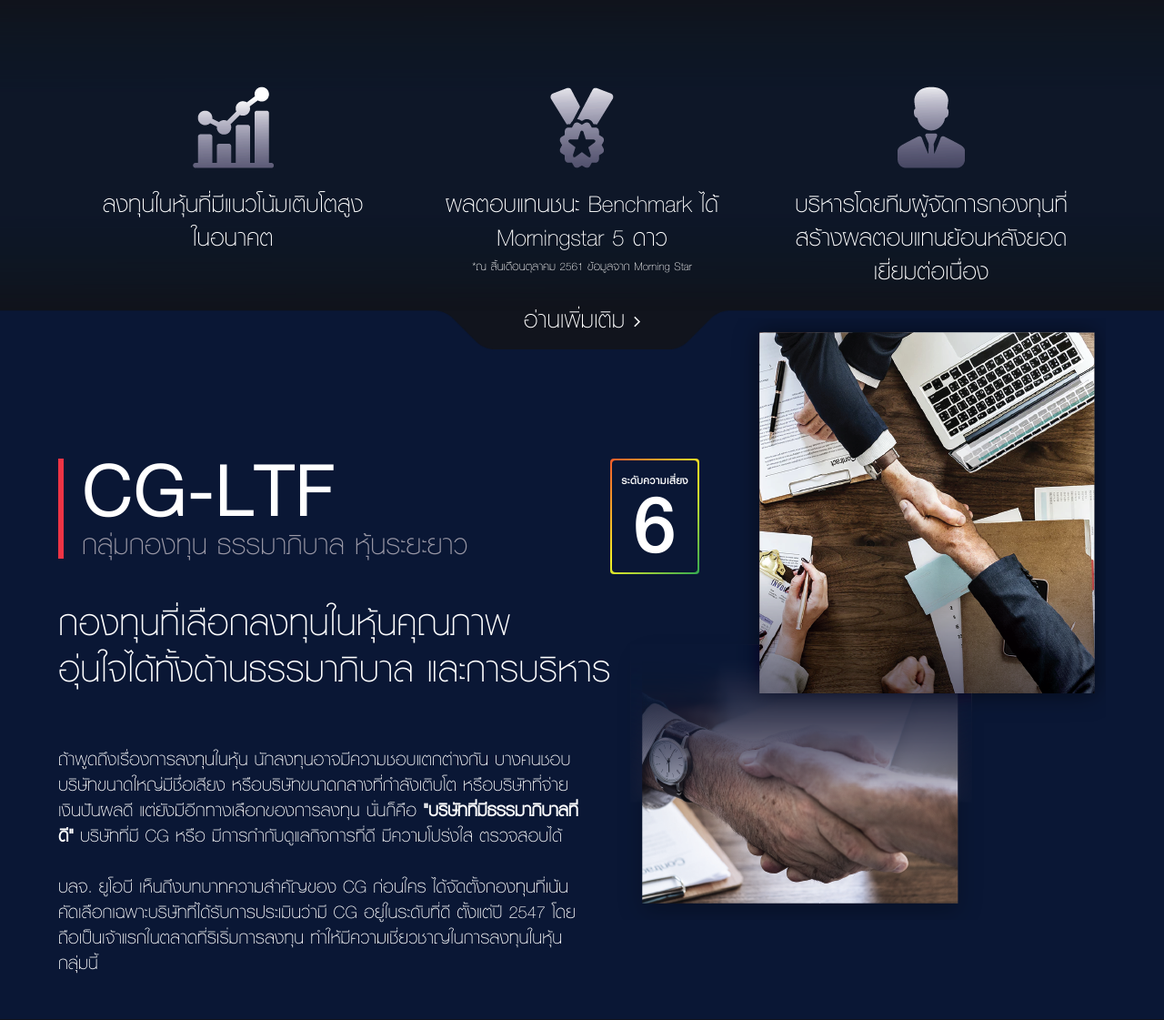
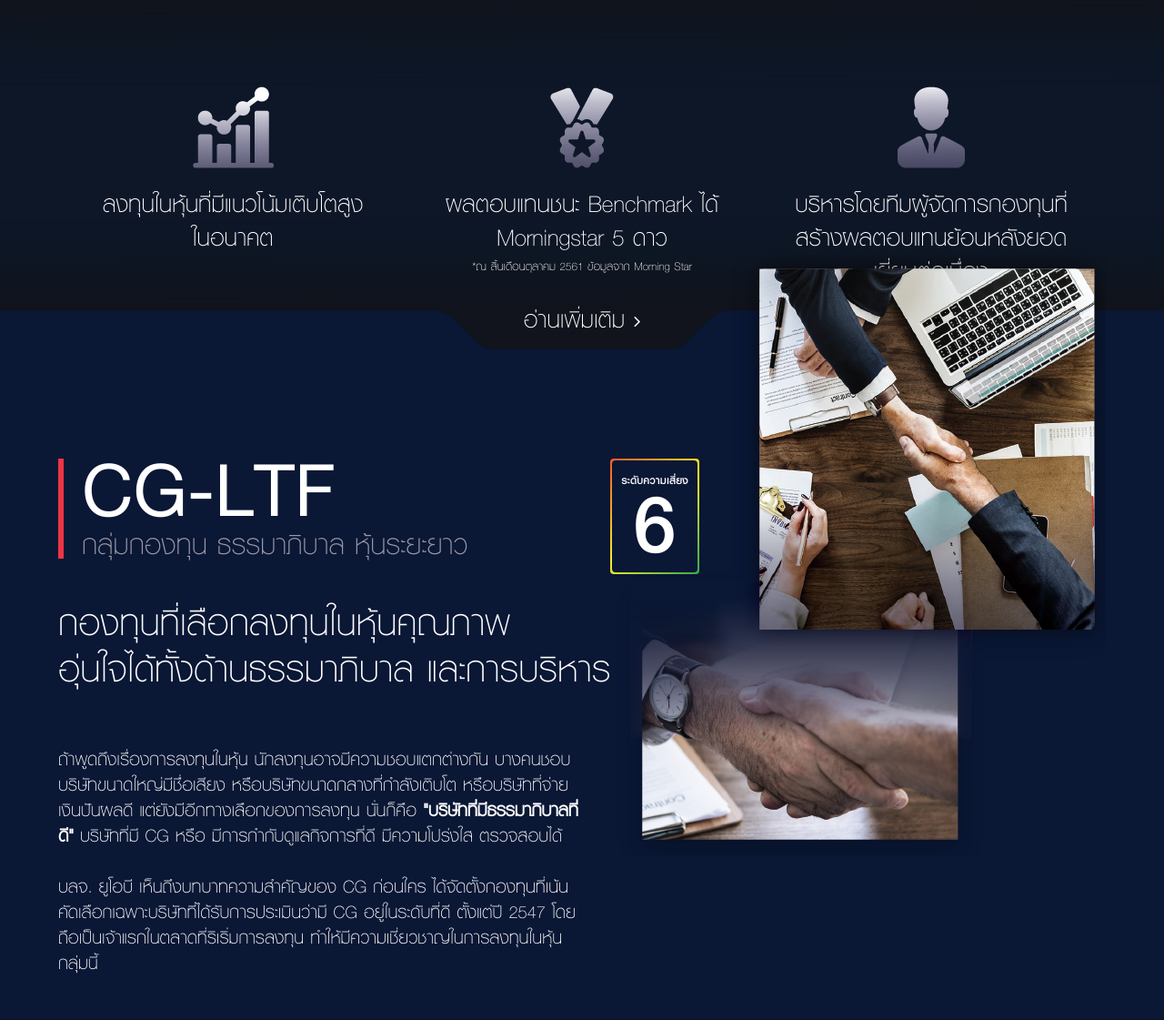
Before and after one commit to wittayasutt/uomab, a PHP site: page /index.html in a window 1280 px wide. Shown: the part 1791-2912 px from the top of the page at 91% size. Run offline with PHP 8.4, Linux system fonts and the light colour scheme.

Commit message:
parallax

```diff
--- a/css/style.css
+++ b/css/style.css
@@ -482,6 +482,10 @@
 	animation-duration: 2.5s;
 }
 
+#section-4 .bg .container > .desktop > img {
+	margin-top: -70px;
+}
+
 #section-4 .left {
 	flex: 1;
 }
@@ -803,7 +807,6 @@
 		box-shadow: 0 3px 16px #4377ac;
 		background-position: -100%;
 	}
-
 }
 #section-7 .bg {
 	height: 1000px;
```
